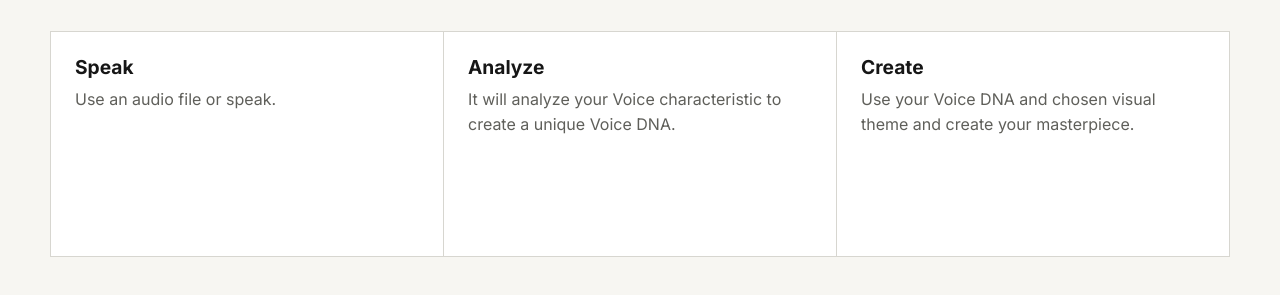
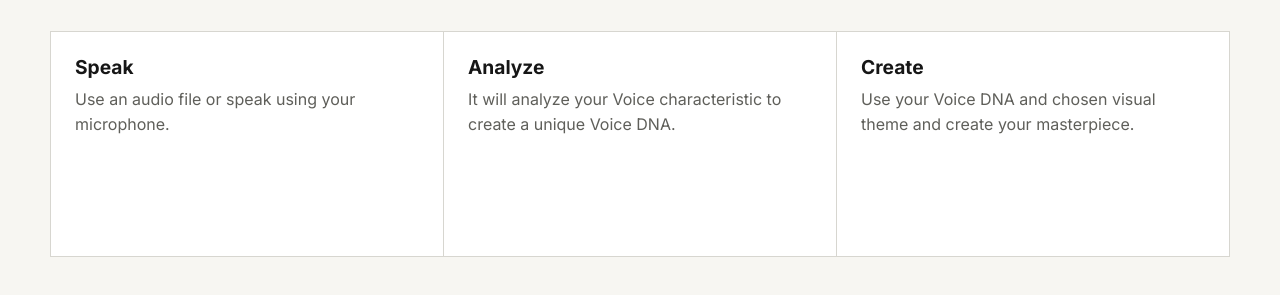
Before and after one commit to edimaudo/reotoi, a FastAPI app: page / in a window 1280 px wide. Shown: the part 837-1132 px from the top of the page. Run offline with FastAPI, Linux system fonts and the light colour scheme.

Commit message:
Update index.html

```diff
--- a/templates/index.html
+++ b/templates/index.html
@@ -34,7 +34,7 @@
         <article class="principle-card">
 
             <h3>Speak</h3>
-            <p>Use an audio file or speak.</p>
+            <p>Use an audio file or speak using your microphone.</p>
         </article>
         <article class="principle-card">
 
```
